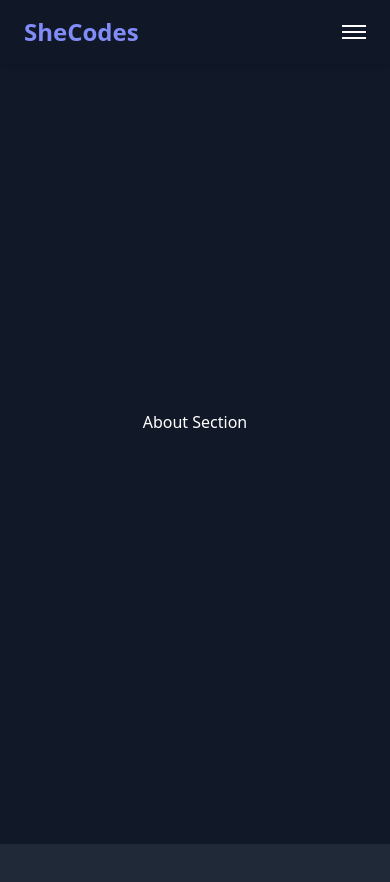
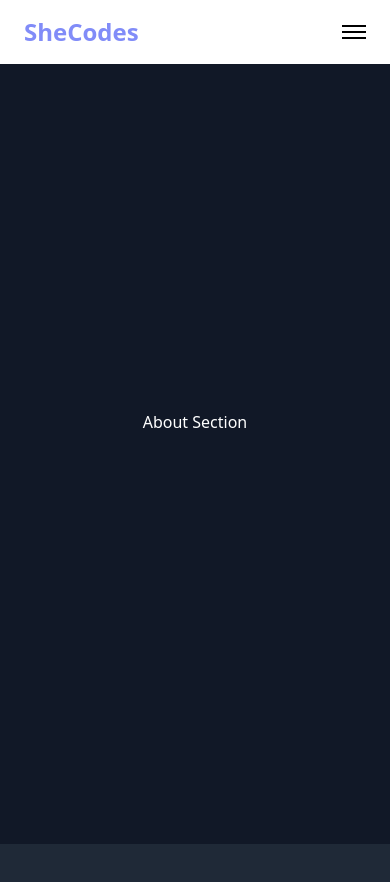
Before and after one commit to chinky23-tech/canvas, a website: page index.html in a window 390 px wide. Shown: the top 882 px of the page. Drawn offline with nearby package versions, Linux system fonts and the light colour scheme.

Commit message:
obile menu

```diff
--- a/index.html
+++ b/index.html
@@ -10,7 +10,7 @@
 <body class="bg-gray-900 text-white">
 
   <!-- Navbar -->
-  <nav class="fixed w-full top-0 left-0 z-50 bg-gray-900/80 backdrop-blur-md shadow-md">
+  <nav class="fixed w-full top-0 left-0 z-50 bg-white">
     <div class="max-w-7xl mx-auto px-6 py-4 flex justify-between items-center">
 
       <!-- Logo -->
@@ -28,15 +28,15 @@
 
       <!-- Mobile Menu Button -->
       <button id="menu-btn" class="md:hidden flex flex-col space-y-1">
-        <span class="w-6 h-0.5 bg-white"></span>
-        <span class="w-6 h-0.5 bg-white"></span>
-        <span class="w-6 h-0.5 bg-white"></span>
+        <span class="w-6 h-0.5 bg-black"></span>
+        <span class="w-6 h-0.5 bg-black"></span>
+        <span class="w-6 h-0.5 bg-black"></span>
       </button>
     </div>
   </nav>
 
   <!-- Mobile Fullscreen Menu -->
-  <div id="mobile-menu" class="fixed inset-20 bg-gray-900 hidden flex-col items-center justify-center text-center z-40">
+  <div id="mobile-menu" class="fixed inset-0 bg-white hidden flex-col items-center justify-center text-center z-40 text-black">
     <ul class="space-y-8 text-2xl font-semibold">
       <li><a href="#about" class="hover:text-indigo-400 transition">About</a></li>
       <li><a href="#services" class="hover:text-indigo-400 transition">Services</a></li>
```
Also changed, not shown: src/output.css.
